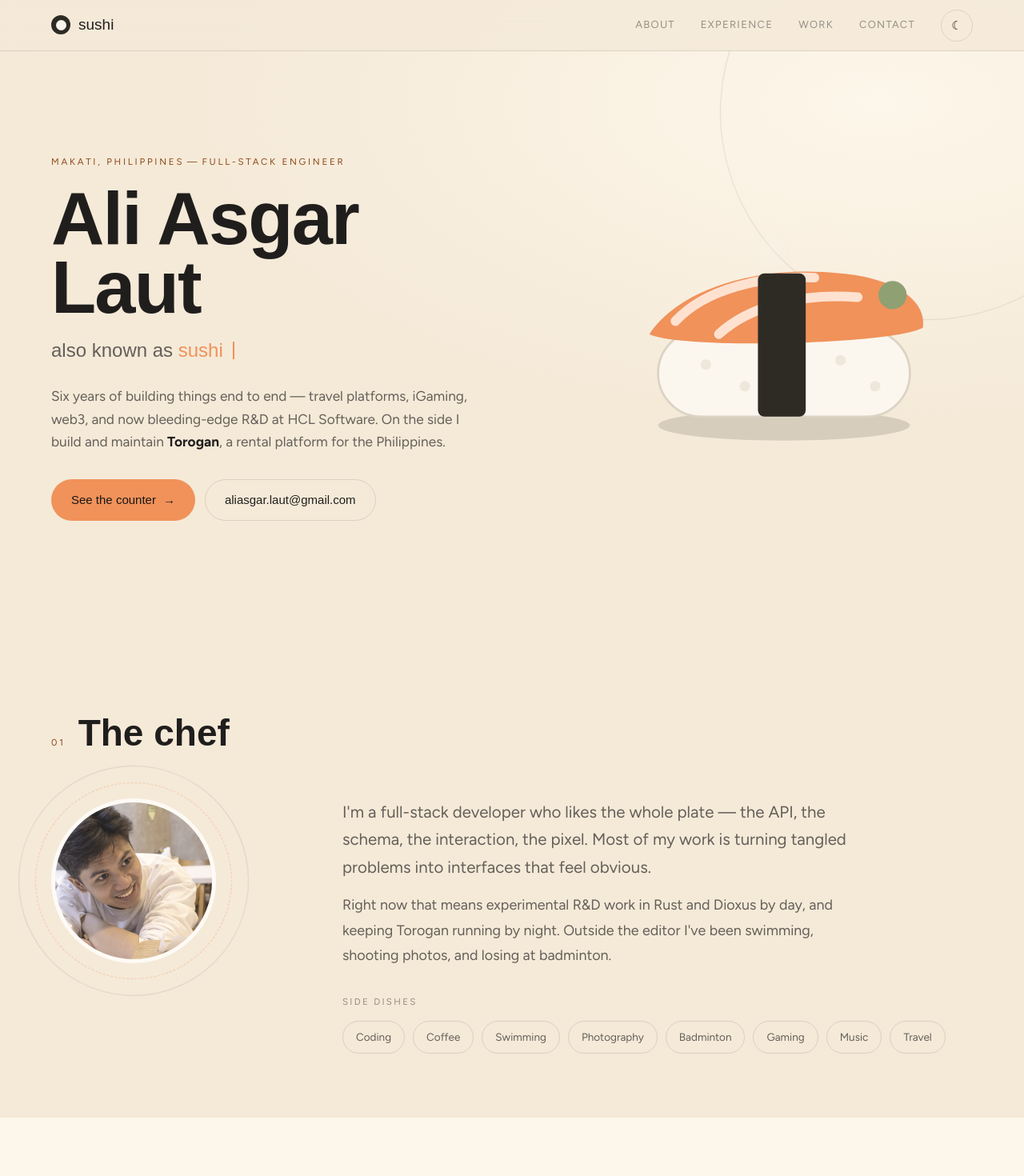
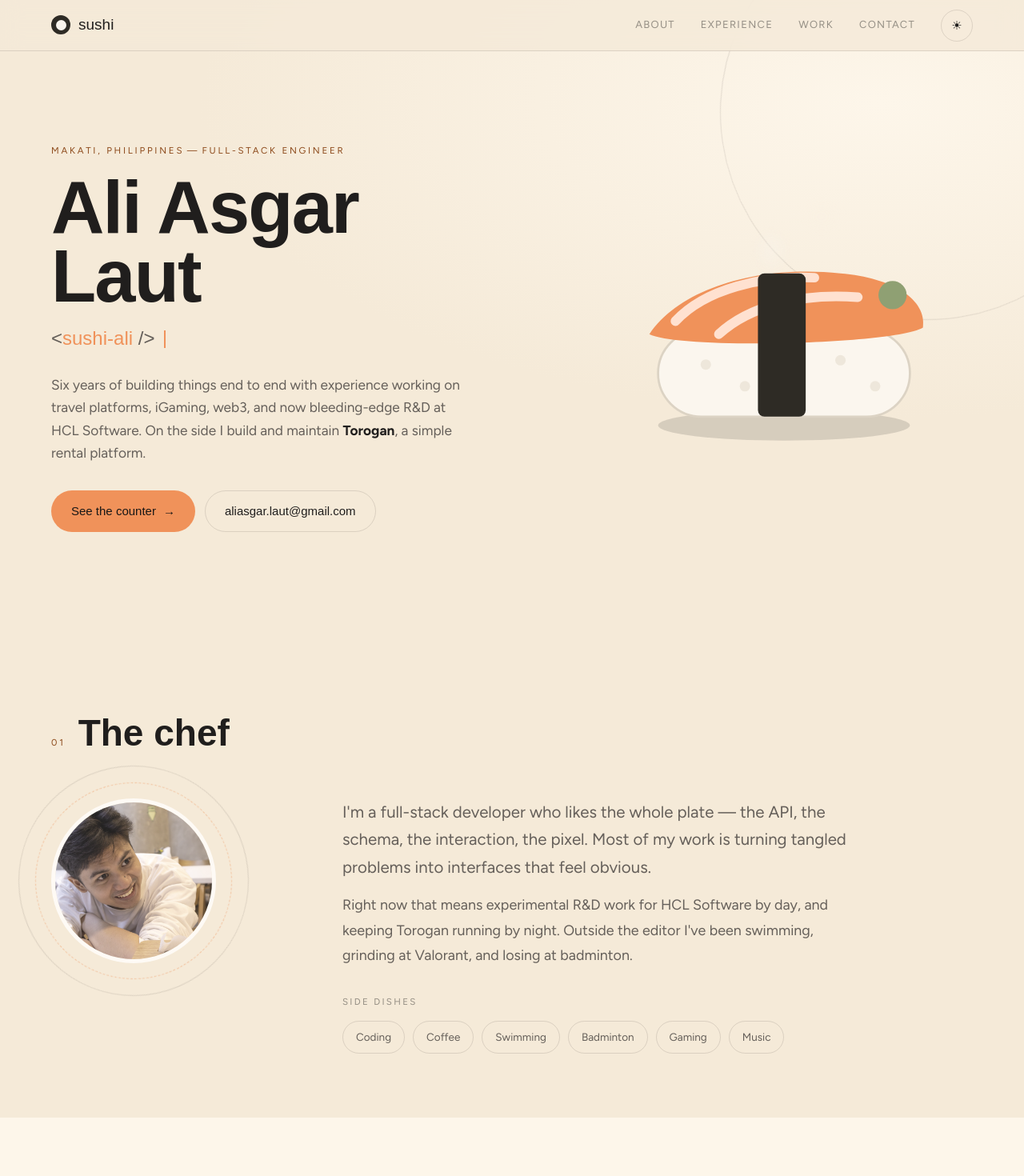
Before and after one commit to sushiAlii/portfolio, a Next.js app: page / in a window 1280 px wide. Shown: the top 1470 px of the page at 80% size. Built offline with nearby package versions, Linux system fonts and the light colour scheme; a web font is replaced by a local one.

Commit message:
feat: update details and text

```diff
--- a/src/components/About/index.tsx
+++ b/src/components/About/index.tsx
@@ -7,11 +7,9 @@ const sideDishes = [
   "Coding",
   "Coffee",
   "Swimming",
-  "Photography",
   "Badminton",
   "Gaming",
   "Music",
-  "Travel",
 ];
 
 export default function About() {
@@ -33,15 +31,18 @@ export default function About() {
           </div>
           <div>
             <p data-rv data-d=".15" className={styles.p1}>
-              I&apos;m a full-stack developer who likes the whole plate — the API, the schema, the
-              interaction, the pixel. Most of my work is turning tangled problems into interfaces
-              that feel obvious.
+              I&apos;m a full-stack developer who likes the whole plate — the
+              API, the schema, the interaction, the pixel. Most of my work is
+              turning tangled problems into interfaces that feel obvious.
             </p>
+
             <p data-rv data-d=".22" className={styles.p2}>
-              Right now that means experimental R&amp;D work in Rust and Dioxus by day, and
-              keeping Torogan running by night. Outside the editor I&apos;ve been swimming,
-              shooting photos, and losing at badminton.
+              Right now that means experimental R&amp;D work for HCL Software by
+              day, and keeping Torogan running by night. Outside the editor
+              I&apos;ve been swimming, grinding at Valorant, and losing at
+              badminton.
             </p>
+
             <div data-rv data-d=".3" className={styles.sideDishes}>
               <div className={styles.sideDishesLabel}>Side dishes</div>
               <div className={styles.pillRow}>
--- a/src/components/Contact/index.tsx
+++ b/src/components/Contact/index.tsx
@@ -20,8 +20,9 @@ export default function Contact() {
           The counter&apos;s always open
         </h2>
         <p data-rv data-d=".16" className={styles.body}>
-          Got something you want built, or just want to talk shop about Rust, Go, or where to eat
-          in Makati? Pull up a stool — I answer every message.
+          Got something you want built, or just want to talk shop about software
+          or where to eat and play badminton in Makati? Pull up a stool — I
+          answer every message.
         </p>
         <div data-rv data-d=".24" className={styles.ctaRow}>
           <Cta href={`mailto:${email}`} variant="primary">
--- a/src/components/Hero/index.tsx
+++ b/src/components/Hero/index.tsx
@@ -30,14 +30,15 @@ export default function Hero() {
           </div>
           <div className={styles.alias}>
             <span className={styles.aliasText}>
-              also known as <span className={styles.aliasName}>sushi</span>
+              &lt;<span className={styles.aliasName}>sushi-ali</span> /&gt;
             </span>
             <span className={styles.caret} />
           </div>
           <p className={styles.lede}>
-            Six years of building things end to end — travel platforms, iGaming, web3, and now
-            bleeding-edge R&amp;D at HCL Software. On the side I build and maintain{" "}
-            <strong>Torogan</strong>, a rental platform for the Philippines.
+            Six years of building things end to end with experience working on
+            travel platforms, iGaming, web3, and now bleeding-edge R&amp;D at
+            HCL Software. On the side I build and maintain{" "}
+            <strong>Torogan</strong>, a simple rental platform.
           </p>
           <div className={styles.ctaRow}>
             <Cta href="#work" variant="primary">
--- a/src/hooks/useTheme.ts
+++ b/src/hooks/useTheme.ts
@@ -10,7 +10,7 @@ export type ThemeMode = "light" | "dark";
 // actually chose in an effect — that one-time correction happens before the
 // user can perceive it, without triggering a hydration mismatch.
 export function useTheme() {
-  const [mode, setMode] = useState<ThemeMode>("light");
+  const [mode, setMode] = useState<ThemeMode>("dark");
 
   useEffect(() => {
     const current = document.documentElement.getAttribute("data-mode");
```
